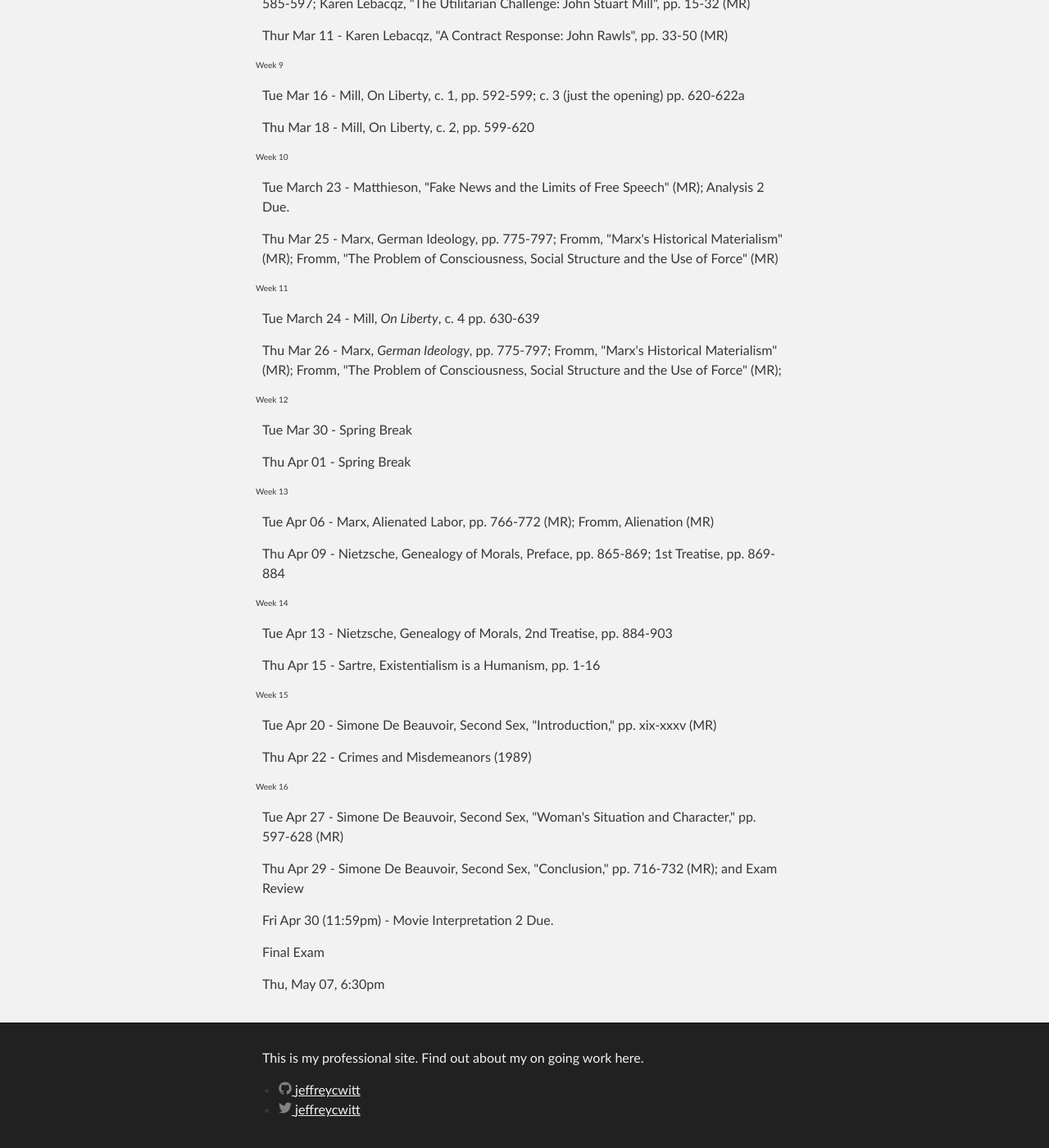
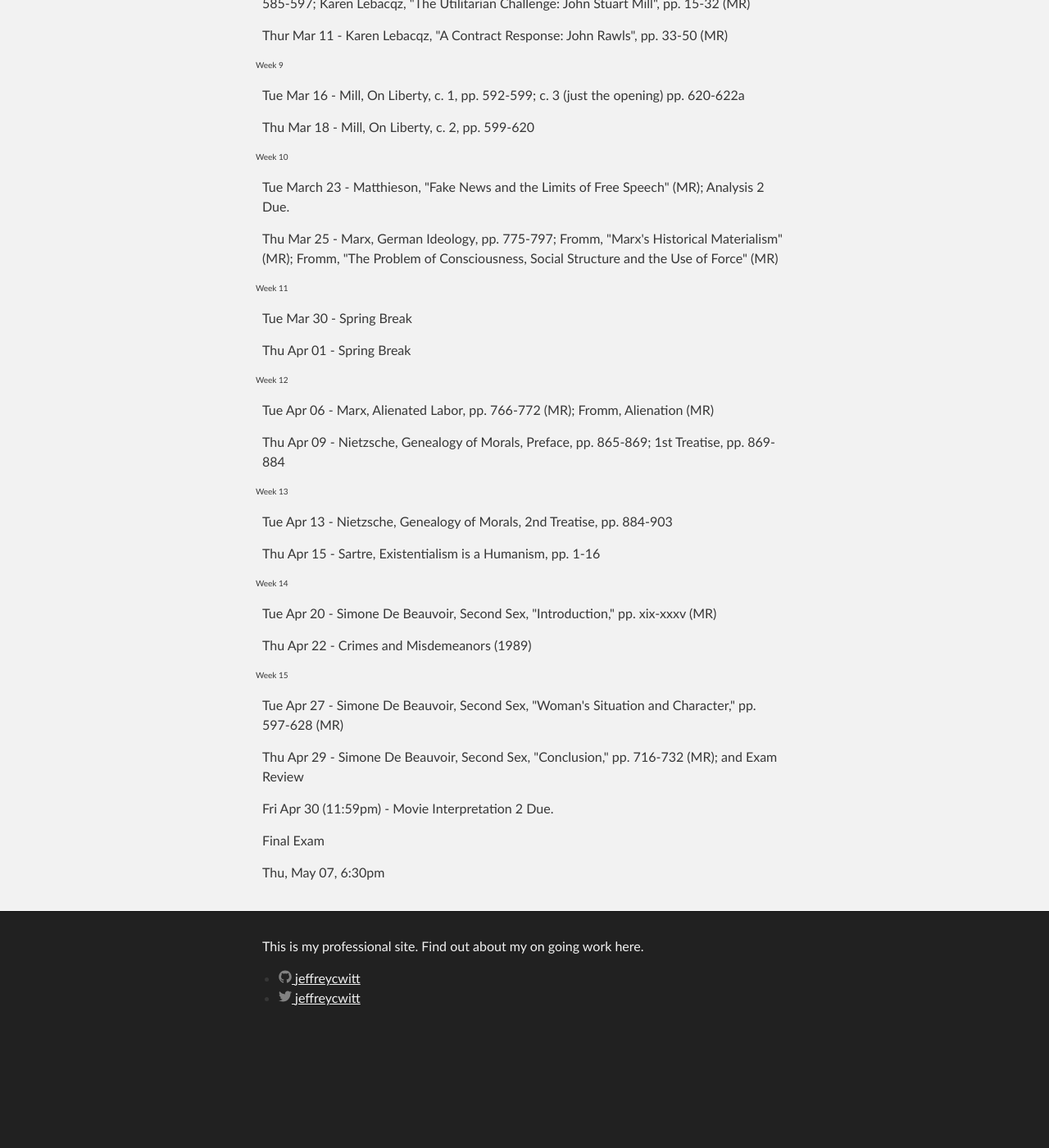
Before and after one commit to jeffreycwitt/jeffreycwitt.github.io, a Jekyll site: the page built from teaching/PoliticsAndSociety.html, in a window 1280 px wide and 1400 px high, scrolled down 6131 px. Shown: the whole window at 82% size. Built offline with Jekyll 4.4.1, drawn with Linux system fonts in a browser that asks for light colours; after the commit the page ends 7395 px from its top, so only the background shows below that.

Commit message:
updated syllabus

```diff
--- a/teaching/PoliticsAndSociety.html
+++ b/teaching/PoliticsAndSociety.html
@@ -568,27 +568,10 @@ title:  Philosophical Perspectives - Politics and Society
 
          </p>
 
+
          <p id="week11" style="padding: 2px; font-size: 10px; text-indent: -10px;">
 
             Week 11
-         </p>
-         <p>
-            Tue March 24 -
-            Mill, <em>On Liberty</em>, c. 4 pp. 630-639
-
-         </p>
-
-         <p>Thu Mar 26 -
-            Marx, <em>German Ideology</em>, pp. 775-797;
-            Fromm, "Marx's Historical Materialism" (MR);
-            Fromm, "The Problem of Consciousness, Social Structure and the Use of Force" (MR);
-
-         </p>
-
-
-         <p id="week12" style="padding: 2px; font-size: 10px; text-indent: -10px;">
-
-            Week 12
          </p>
          <p>Tue Mar 30 - Spring Break</p>
 
@@ -596,9 +579,9 @@ title:  Philosophical Perspectives - Politics and Society
          <p>Thu Apr 01 - Spring Break</p>
 
 
-         <p id="week13" style="padding: 2px; font-size: 10px; text-indent: -10px;">
+         <p id="week12" style="padding: 2px; font-size: 10px; text-indent: -10px;">
 
-            Week 13
+            Week 12
          </p>
          <p>
             Tue Apr 06 -
@@ -613,9 +596,9 @@ title:  Philosophical Perspectives - Politics and Society
 
          </p>
 
-         <p id="week14" style="padding: 2px; font-size: 10px; text-indent: -10px;">
+         <p id="week13" style="padding: 2px; font-size: 10px; text-indent: -10px;">
 
-            Week 14
+            Week 13
          </p>
          <p>
             Tue Apr 13 -
@@ -629,9 +612,9 @@ title:  Philosophical Perspectives - Politics and Society
 
          </p>
 
-         <p id="week15" style="padding: 2px; font-size: 10px; text-indent: -10px;">
+         <p id="week14" style="padding: 2px; font-size: 10px; text-indent: -10px;">
 
-            Week 15
+            Week 14
          </p>
          <p>
             Tue Apr 20 -
@@ -645,9 +628,9 @@ title:  Philosophical Perspectives - Politics and Society
 
          </p>
 
-         <p id="week16" style="padding: 2px; font-size: 10px; text-indent: -10px;">
+         <p id="week15" style="padding: 2px; font-size: 10px; text-indent: -10px;">
 
-            Week 16
+            Week 15
          </p>
          <p>
             Tue Apr 27 -
```
